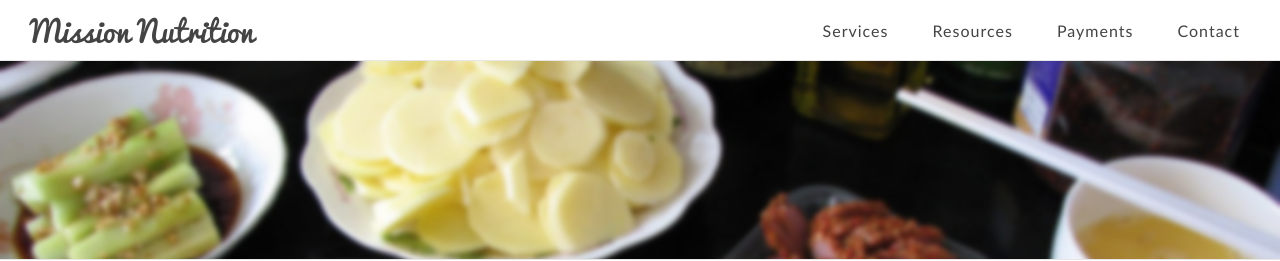
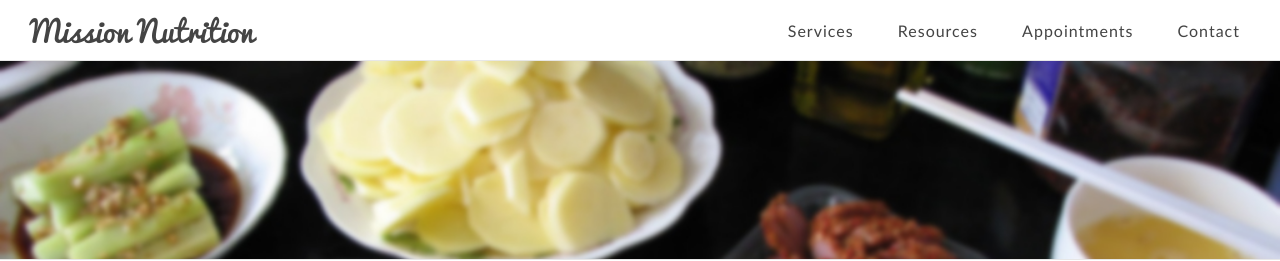
Before and after one commit to davelandry/missionnutrition, a Jekyll site: the page built from index.html, in a window 1280 px wide. Shown: the top 261 px of the page. Built offline with Jekyll 4.4.1, drawn with Linux system fonts in a browser that asks for light colours.

Commit message:
changed "Payments" to "Appointments"

```diff
--- a/_layouts/default.html
+++ b/_layouts/default.html
@@ -43,8 +43,8 @@
             </a>
           </li>
           <li>
-            <a {% if page.title == 'Payments' %}class="active"{% else %}href="/payments/"{% endif %}>
-              Payments
+            <a {% if page.title == 'Appointments' %}class="active"{% else %}href="/appointments/"{% endif %}>
+              Appointments
             </a>
           </li>
           <li>
```
